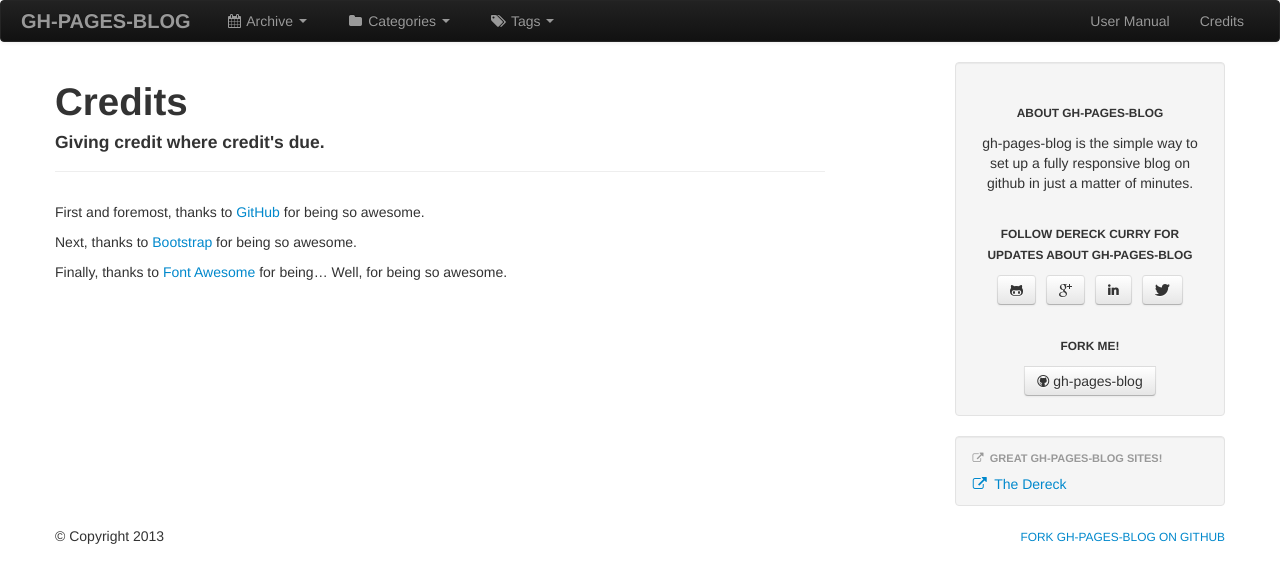
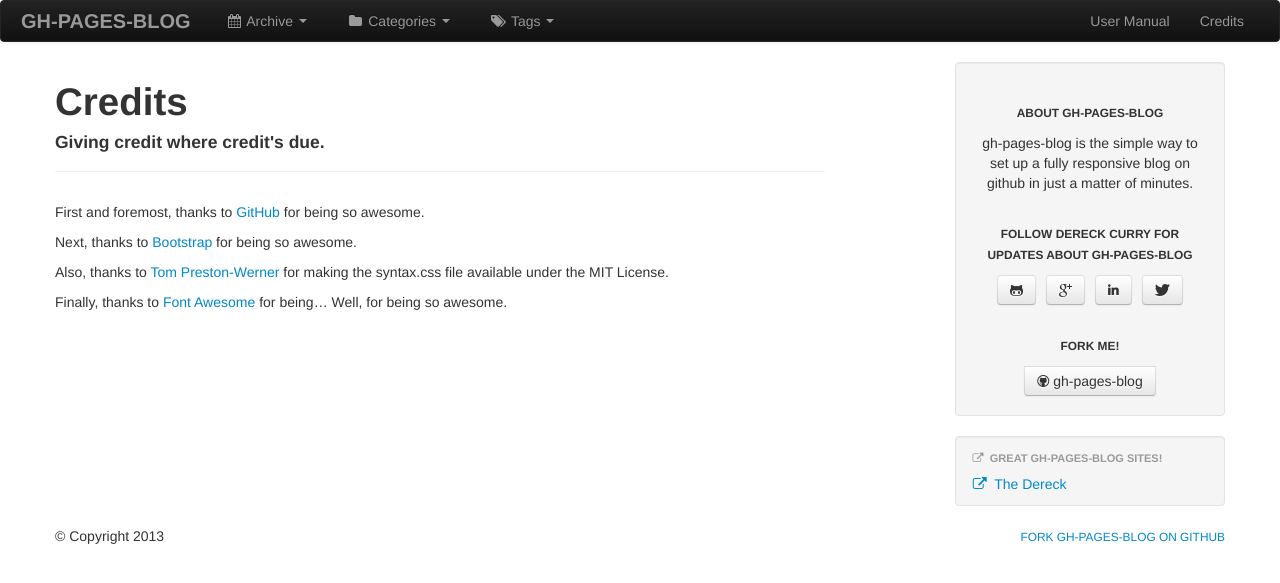
Before and after one commit to thedereck/gh-pages-blog, a Jekyll site: the page built from credits.md, in a window 1280 px wide. Shown: the top 583 px of the page. Built offline with Jekyll 4.4.1, drawn with Linux system fonts in a browser that asks for light colours; comment, search, counter and statistics services are not loaded.

Commit message:
Update credits.md

```diff
--- a/credits.md
+++ b/credits.md
@@ -9,4 +9,6 @@
 
 Next, thanks to [Bootstrap](http://twitter.github.com/bootstrap/) for being so awesome.
 
+Also, thanks to [Tom Preston-Werner](https://github.com/mojombo/jekyll) for making the syntax.css file available under the MIT License.
+
 Finally, thanks to [Font Awesome](http://fortawesome.github.com/Font-Awesome/) for being... Well, for being so awesome.
```
